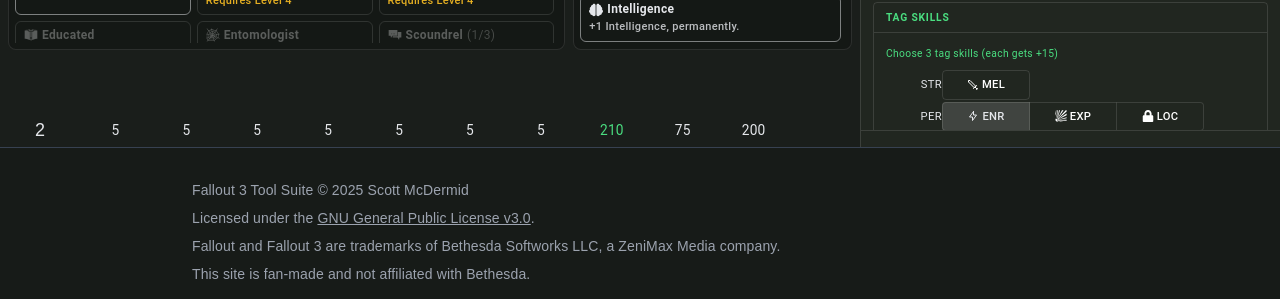
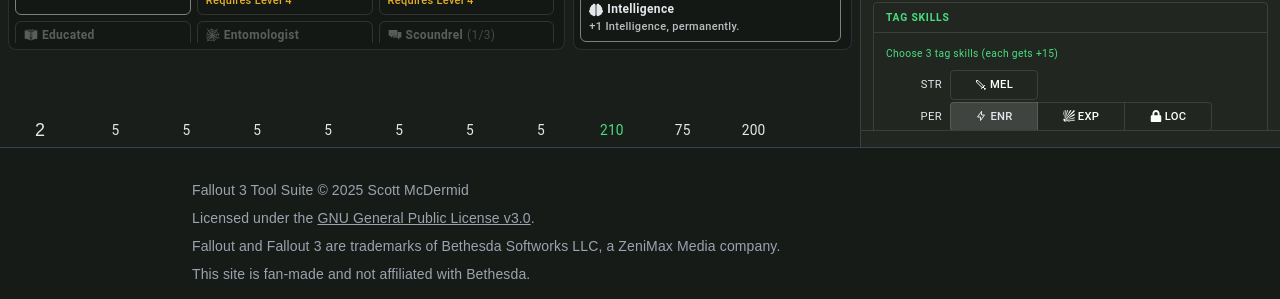
Before and after one commit to ScottMcDermid/fallout-3-planner, a Next.js app: page / in a window 1280 px wide. Shown: the part 653-952 px from the top of the page. Built offline with nearby package versions, Linux system fonts and the light colour scheme.

Commit message:
Add spacing between SPECIAL labels and tag skill toggles

```diff
--- a/src/components/CharacterDialog.tsx
+++ b/src/components/CharacterDialog.tsx
@@ -158,7 +158,7 @@
           <Typography variant="caption" sx={{ color: 'text.secondary' }}>
             Choose {NUM_TAG_SKILLS} tag skills (each gets +15)
           </Typography>
-          <div className="grid grid-cols-[3.5rem_1fr] place-items-center gap-y-0.5">
+          <div className="grid grid-cols-[3.5rem_1fr] place-items-center gap-x-2 gap-y-0.5">
             {specialStats.map(
               (stat) =>
                 skillsBySpecial[stat].length > 0 && (
```
